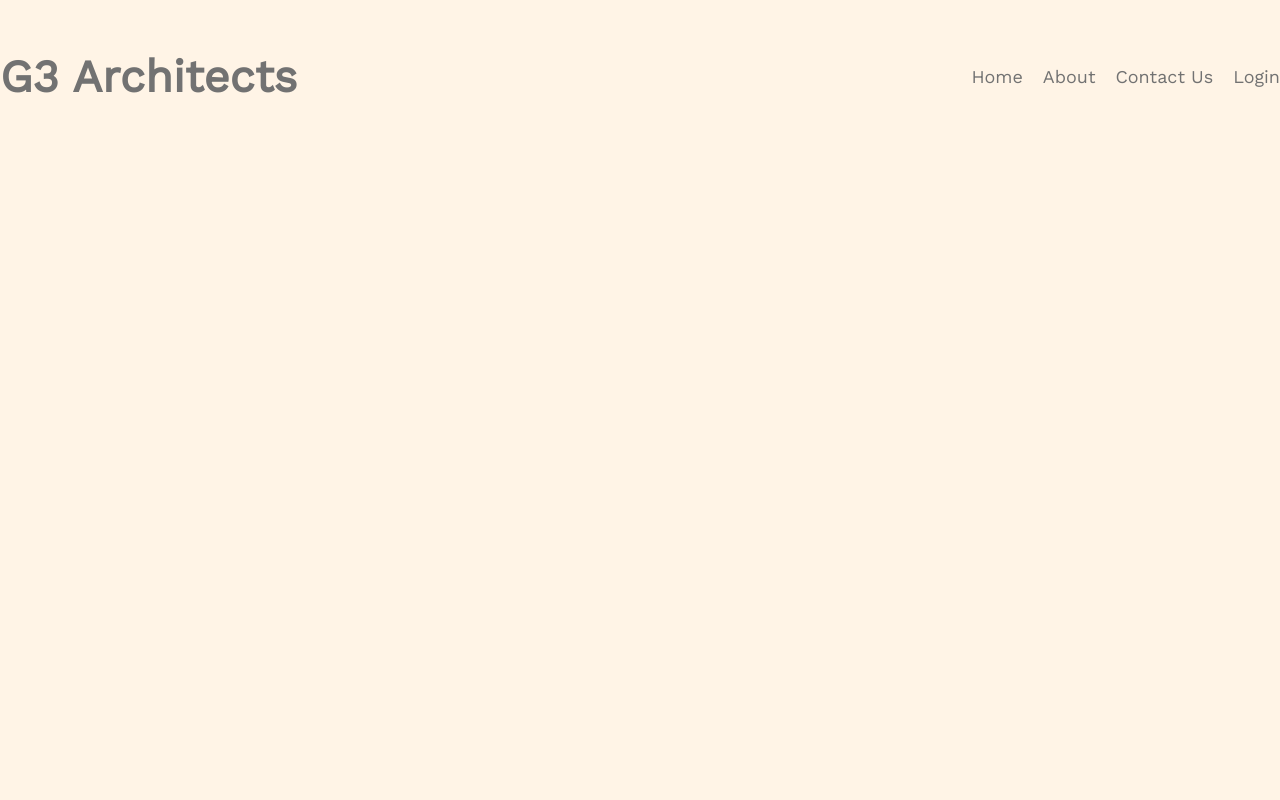
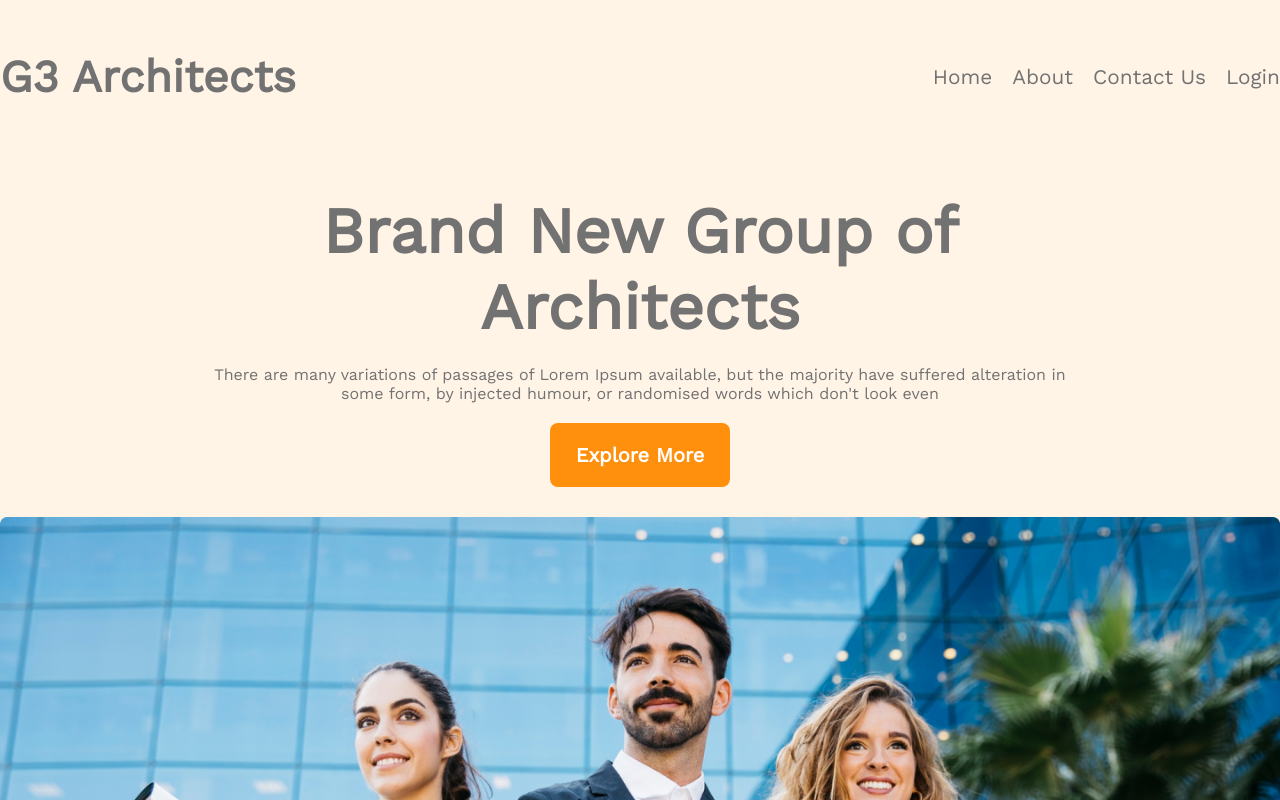
Before and after one commit to MD-Rakibul-Hassan/G3-Architects, a plain HTML site: page index.html in a window 1280 px wide. Shown: the top 800 px of the page. Drawn offline with nearby package versions, Linux system fonts and the light colour scheme.

Commit message:
banner section complite

```diff
--- a/index.html
+++ b/index.html
@@ -18,6 +18,19 @@
                 <li><a href="#">Login</a></li>
             </ul>
         </nav>
+        <!-- Banner Section  -->
+        <div class="banner container">
+            <div class="banner-text">
+                <h1>Brand New Group of Architects</h1>
+                <p>There are many variations of passages of Lorem Ipsum available, but the majority have suffered alteration in some form, by injected humour, or randomised words which don't look even</p>
+                <div class="buttons">
+                    <button class="btn">Explore More</button>
+                </div>
+            </div>
+            <div class="banner-img">
+                <img src="./images/banner.png" alt="">
+            </div>
+        </div>
     </header>
     <!-- This is the main section  -->
     <main class="main"></main>
--- a/styles/style.css
+++ b/styles/style.css
@@ -10,6 +10,7 @@
     margin: 0;
     padding: 0;
     box-sizing: border-box;
+    font-family: var(--FF);
 }
 /* This is the container  width of the webpage  */
 .container {
@@ -26,11 +27,11 @@
     background: #FF900E;
     color: #FFF;
     text-align: center;
-    font-family: Work Sans;
     font-size: 20px;
     font-style: normal;
     font-weight: 600;
     line-height: normal;
+    border: 0;
 }
 
 /* Styles for header section  */
@@ -49,8 +50,7 @@
 .header nav .logo {
     color: var(--TC);
     text-align: center;
-    font-family: var(--FF);
-    font-size: 45px;
+    font-size: 2.8rem;
     font-style: normal;
     font-weight: 700;
     line-height: normal;
@@ -67,10 +67,47 @@
 .header nav ul a {
     color: var(--TC);
     text-align: center;
-    font-family: var(--FF);
-    font-size: 18px;
+    font-size: 1.3rem;
     font-style: normal;
     font-weight: 500;
     line-height: 26px;
     text-decoration: none;
 }
+.header .banner  {
+    display: flex;
+    flex-direction: column;
+    align-items: center;
+    justify-content: center;
+}
+.header .banner .banner-text {
+    padding-top: 70px;
+}
+.header .banner .banner-text h1 {
+    width: 862px;
+    color: var(--TC);
+    text-align: center;
+    font-size: 4rem;
+    font-style: normal;
+    font-weight: 700;
+    line-height: normal;
+    margin: 20px 0;
+}
+.header .banner .banner-text p {
+    width: 862px;
+    color: var(--TC);
+    text-align: center;
+    font-size: 1rem;
+    font-style: normal;
+    font-weight: 400;
+    line-height: 1.2rem;
+    margin-bottom: 20px;
+}
+.header .banner .banner-text .buttons {
+    display: flex;
+    justify-content: center;
+    margin-bottom: 30px;
+}
+
+.banner .banner-img img {
+    width: 100%;
+}
```
